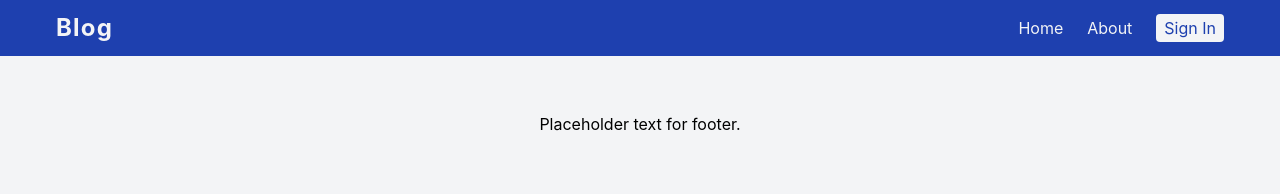
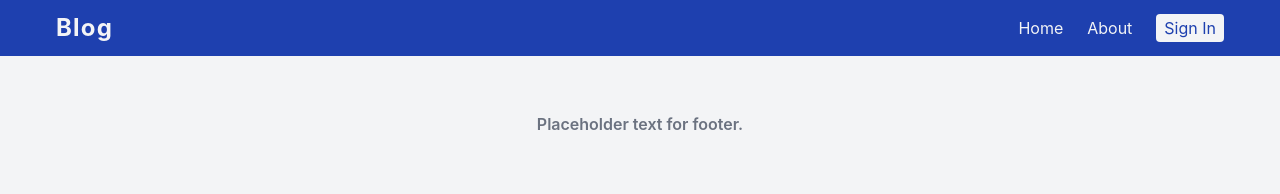
Before and after one commit to MattB09/blog_backend, a Next.js app in the folder app/: page /addpost in a window 1280 px wide. Shown: the top 194 px of the page. Built offline with nearby package versions, Linux system fonts and the light colour scheme.

Commit message:
Edited footer styling.

```diff
--- a/app/components/Footer.tsx
+++ b/app/components/Footer.tsx
@@ -3,7 +3,7 @@ import Link from 'next/link'
 
 const Footer: React.FC = () => {
   return (
-    <footer className="text-center py-2 mt-8">
+    <footer className="text-center py-2 mt-8 text-gray-500 font-semibold">
       <p>Placeholder text for footer.</p>
     </footer>
   )
```
